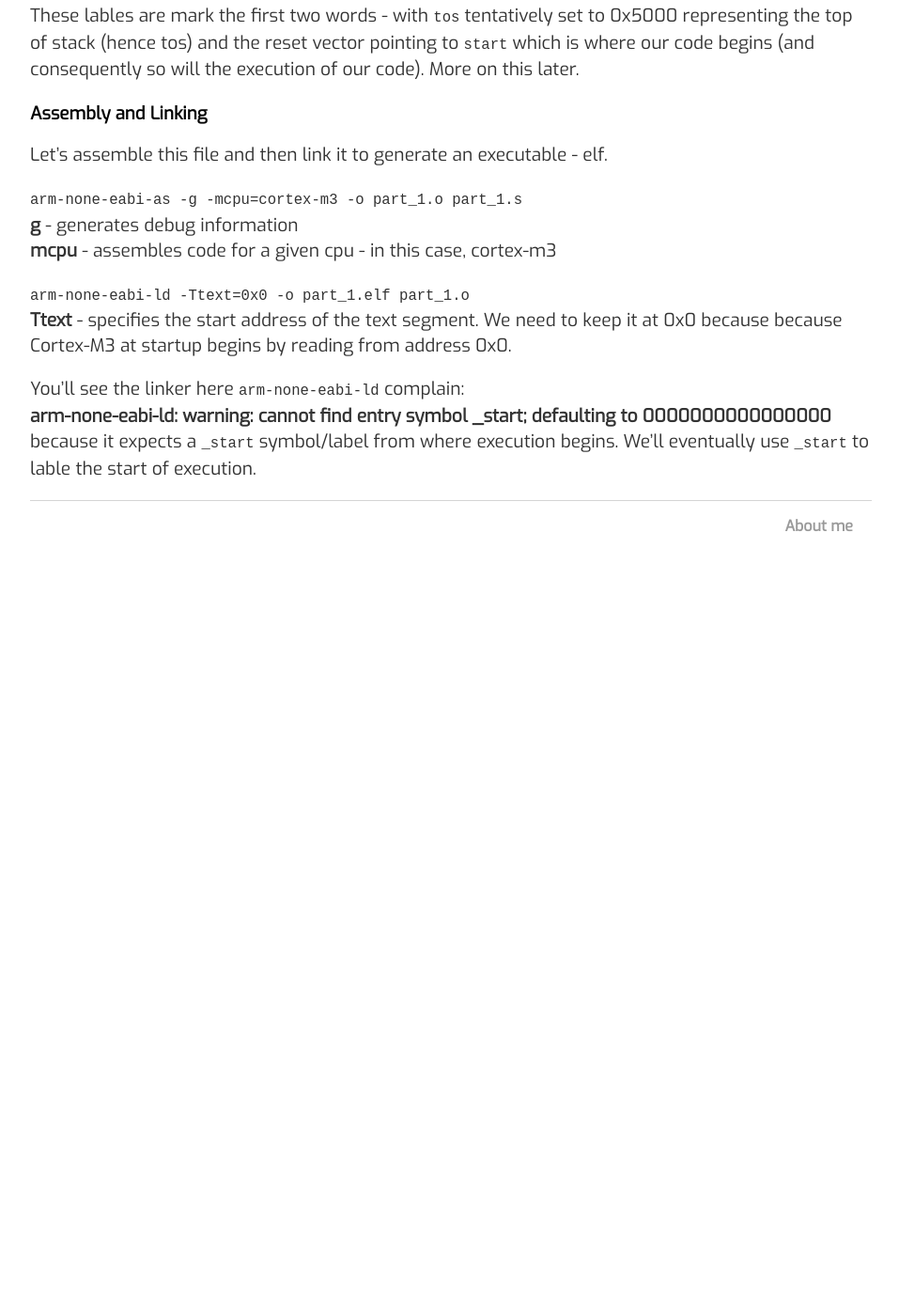
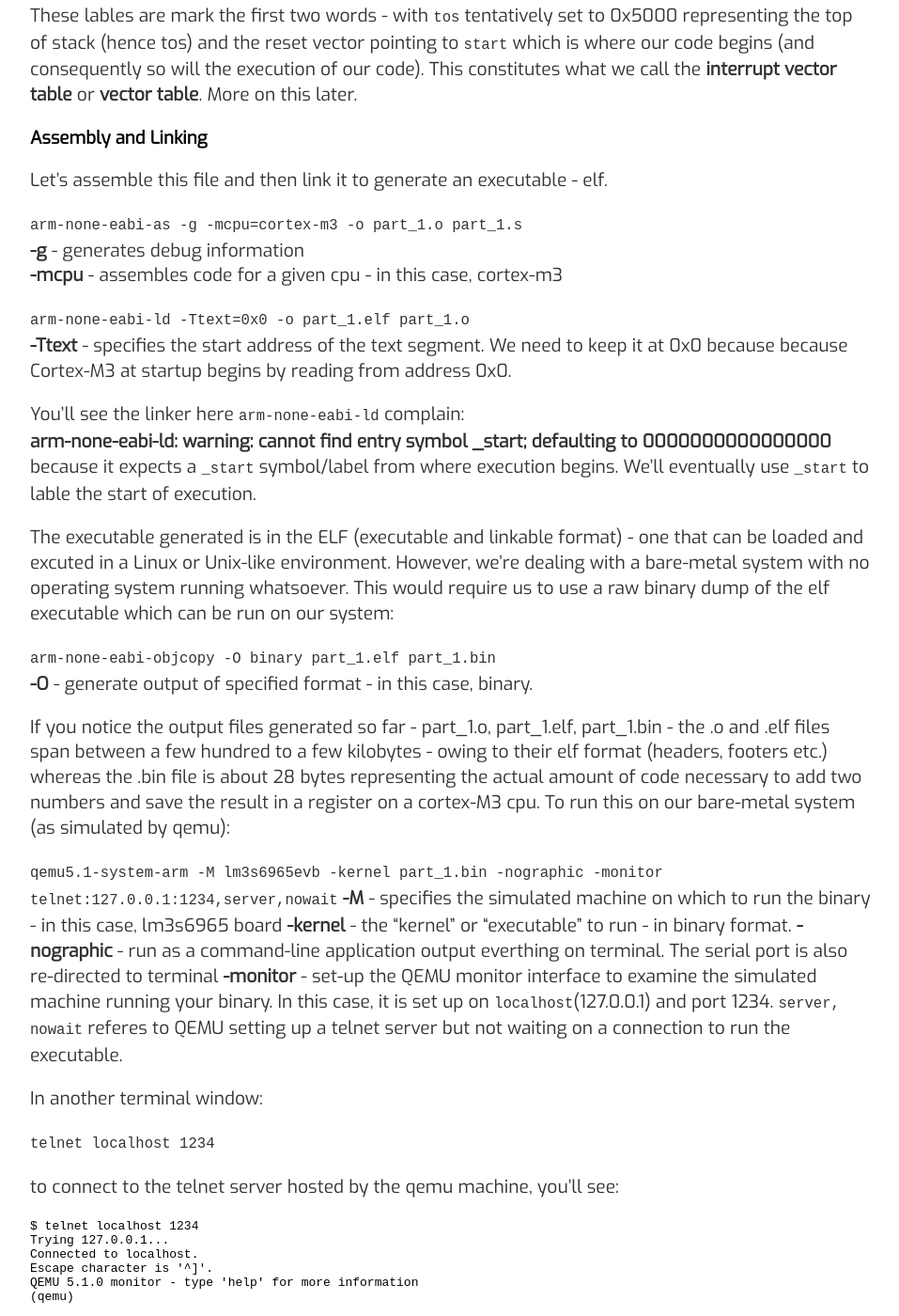
Before and after one commit to varun-venkatesh/varun-venkatesh.github.io, a Jekyll site: the page built from _posts/2020-09-28-bare-mtl-chapter2.md, in a window 1280 px wide and 1400 px high, scrolled down 1872 px. Shown: the whole window at 94% size, without its empty margins (160-1117 px from the left). Built offline with Jekyll 4.4.1, drawn with Linux system fonts in a browser that asks for light colours; before the commit the page ends 2502 px from its top, so only the background shows below that; some of the changed text lies outside the part shown.

Commit message:
Update 2020-09-28-bare-mtl-chapter2.md

````diff
--- a/_posts/2020-09-28-bare-mtl-chapter2.md
+++ b/_posts/2020-09-28-bare-mtl-chapter2.md
@@ -59,19 +59,101 @@
 1. Address 0x00000000: into the stack pointer register - r13
 2. Address 0x00000004: reset vector (which is copied into the program counter register r15) from where execution begins.
 
-These lables are mark the first two words - with ```tos``` tentatively set to 0x5000 representing the top of stack (hence tos) and the reset vector pointing to ```start``` which is where our code begins (and consequently so will the execution of our code). More on this later.
+These lables are mark the first two words - with ```tos``` tentatively set to 0x5000 representing the top of stack (hence tos) and the reset vector pointing to ```start``` which is where our code begins (and consequently so will the execution of our code). This constitutes what we call the **interrupt vector table** or **vector table**. More on this later.
 
 ### Assembly and Linking
 
 Let's assemble this file and then link it to generate an executable - elf.
 
 ```arm-none-eabi-as -g -mcpu=cortex-m3 -o part_1.o part_1.s```
-**g** - generates debug information
-**mcpu** - assembles code for a given cpu - in this case, cortex-m3
+**-g** - generates debug information
+**-mcpu** - assembles code for a given cpu - in this case, cortex-m3
 
 ```arm-none-eabi-ld -Ttext=0x0 -o part_1.elf part_1.o```
-**Ttext** - specifies the start address of the text segment. We need to keep it at 0x0 because because Cortex-M3 at startup begins by reading from address 0x0.
+**-Ttext** - specifies the start address of the text segment. We need to keep it at 0x0 because because Cortex-M3 at startup begins by reading from address 0x0.
 
 You'll see the linker here ```arm-none-eabi-ld``` complain:
 **arm-none-eabi-ld: warning: cannot find entry symbol _start; defaulting to 0000000000000000**
 because it expects a ```_start``` symbol/label from where execution begins. We'll eventually use ```_start``` to lable the start of execution.
+
+The executable generated is in the ELF (executable and linkable format) - one that can be loaded and excuted in a Linux or Unix-like environment. However, we're dealing with a bare-metal system with no operating system running whatsoever. This would require us to use a raw binary dump of the elf executable which can be run on our system:
+
+```arm-none-eabi-objcopy -O binary part_1.elf part_1.bin```
+**-O** - generate output of specified format - in this case, binary.
+
+If you notice the output files generated so far - part_1.o, part_1.elf, part_1.bin - the .o and .elf files span between a few hundred to a few kilobytes - owing to their elf format (headers, footers etc.) whereas the .bin file is about 28 bytes representing the actual amount of code necessary to add two numbers and save the result in a register on a cortex-M3 cpu. To run this on our bare-metal system (as simulated by qemu):
+
+```qemu5.1-system-arm -M lm3s6965evb -kernel part_1.bin -nographic -monitor telnet:127.0.0.1:1234,server,nowait```
+**-M**  - specifies the simulated machine on which to run the binary - in this case, lm3s6965 board
+**-kernel** - the "kernel" or "executable" to run - in binary format.
+**-nographic** - run as a command-line application output everthing on terminal. The serial port is also re-directed to terminal
+**-monitor** - set-up the QEMU monitor interface to examine the simulated machine running your binary. In this case, it is set up on ```localhost```(127.0.0.1) and port 1234. ```server, nowait``` referes to QEMU setting up a telnet server but not waiting on a connection to run the executable.
+
+In another terminal window:
+
+```telnet localhost 1234```
+
+to connect to the telnet server hosted by the qemu machine, you'll see:
+
+```
+$ telnet localhost 1234
+Trying 127.0.0.1...
+Connected to localhost.
+Escape character is '^]'.
+QEMU 5.1.0 monitor - type 'help' for more information
+(qemu)
+```
+
+Now, to see if our program has run successfully, try examining the registers on the simulated machine:
+
+```
+(qemu) info registers
+R00=00000005 R01=00000006 R02=0000000b R03=00000000
+R04=00000000 R05=00000000 R06=00000000 R07=00000000
+R08=00000000 R09=00000000 R10=00000000 R11=00000000
+R12=00000000 R13=00005000 R14=ffffffff R15=00000012
+XPSR=41000000 -Z-- T priv-thread
+FPSCR: 00000000
+```
+
+Notice how ```R00=00000005 R01=00000006``` have our inputs and the result is stored in ```R02=0000000b``` (0x0b == 11) - our program works!
+Take a look at ```R13=00005000 R15=00000012``` - we've seen earlier that ``` R13``` represents the stack pointer and ```R15```, the program counter. The value stored in stack pointer is the value at address 0x00000000 labelled ```tos```. The program counter points to the label ```stop``` as we have set up a loop forever by branching to ```stop```.
+
+Earlier, we mentioned that on reset, the value at address 0x00000000 is copied onto the stack pointer ```R13``` and the value at address 0x00000004 is copied onto the program counter ```R15``` which is where execution will begin. We've seen the first statement in action. To see how execution begins at the address copied from 0x00000004, run the binary on QEMU but halt execution:
+
+```qemu5.1-system-arm -s -S -M lm3s6965evb -kernel part_1.bin -nographic -serial /dev/null```
+**-S** - freeze (or stop) execution at startup
+**-s** - used instead of -gdb tcp::1234 or running gdbserver in the qemu prompt
+**-serial** - redirect serial output to a char device - in this case /dev/null
+
+open up another terminal and run:
+
+```arm-none-eabi-gdb part_1.elf```
+
+connect to the gdbserver on ```localhost:1234```
+
+```
+(gdb)target remote localhost:1234
+Remote debugging using localhost:1234
+start () at part_1.s:10
+10	        ldr r0, num1
+(gdb) info registers
+r0             0x0	0
+r1             0x0	0
+r2             0x0	0
+r3             0x0	0
+r4             0x0	0
+r5             0x0	0
+r6             0x0	0
+r7             0x0	0
+r8             0x0	0
+r9             0x0	0
+r10            0x0	0
+r11            0x0	0
+r12            0x0	0
+sp             0x5000	0x5000
+lr             0xffffffff	-1
+pc             0x8	0x8 <start>
+xpsr           0x41000000	1090519040
+```
+see how execution has stopped excatly at startup represented by label ```start``` which is also the value in the program counter ```R15```. You may say, how convenient that start of execution in my example is where I begin any assembly instruction at all. Well, if you don't believe me, move ```start``` to any other address or even change the ```reset``` label to point to another address and try examining the results via the debugger!
````
